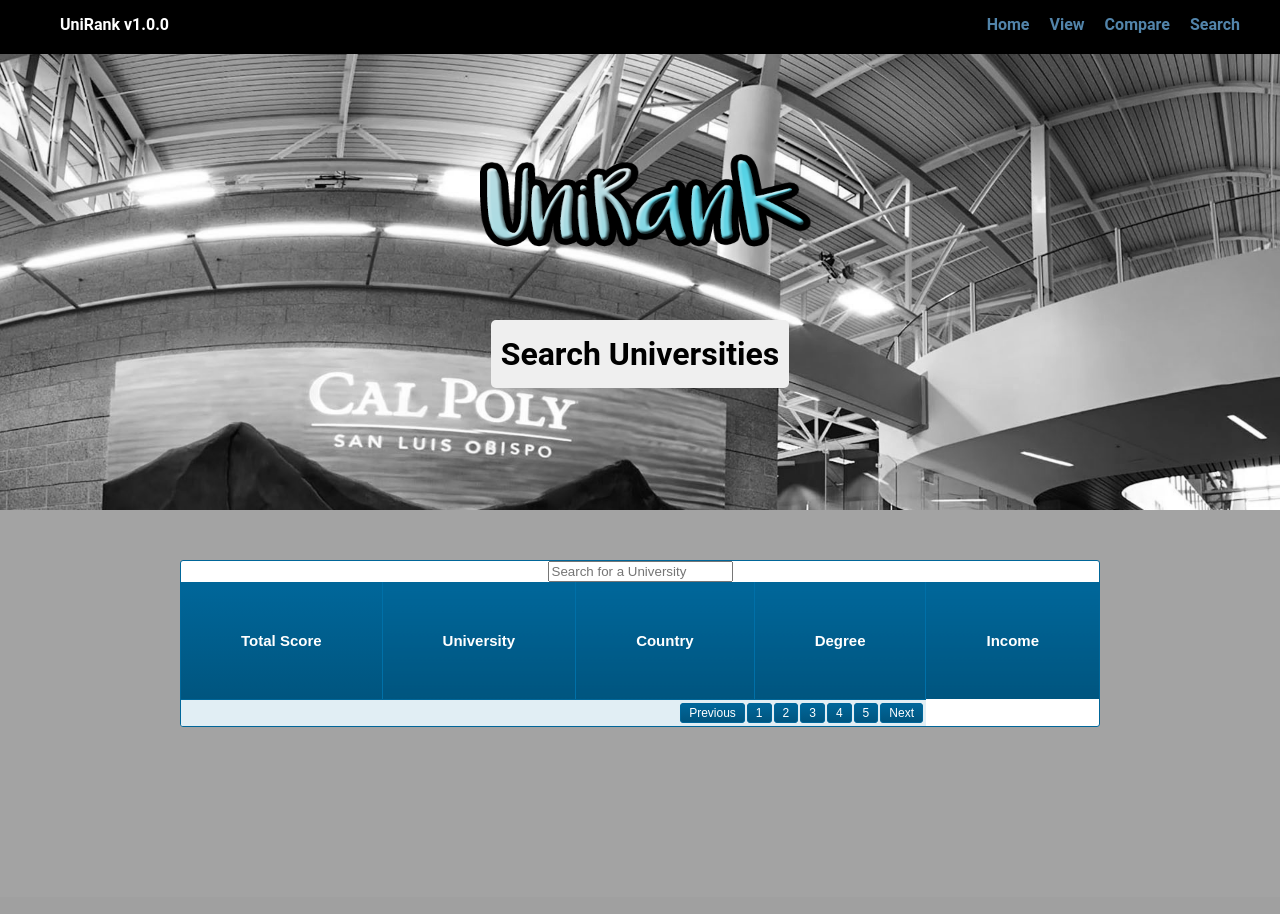
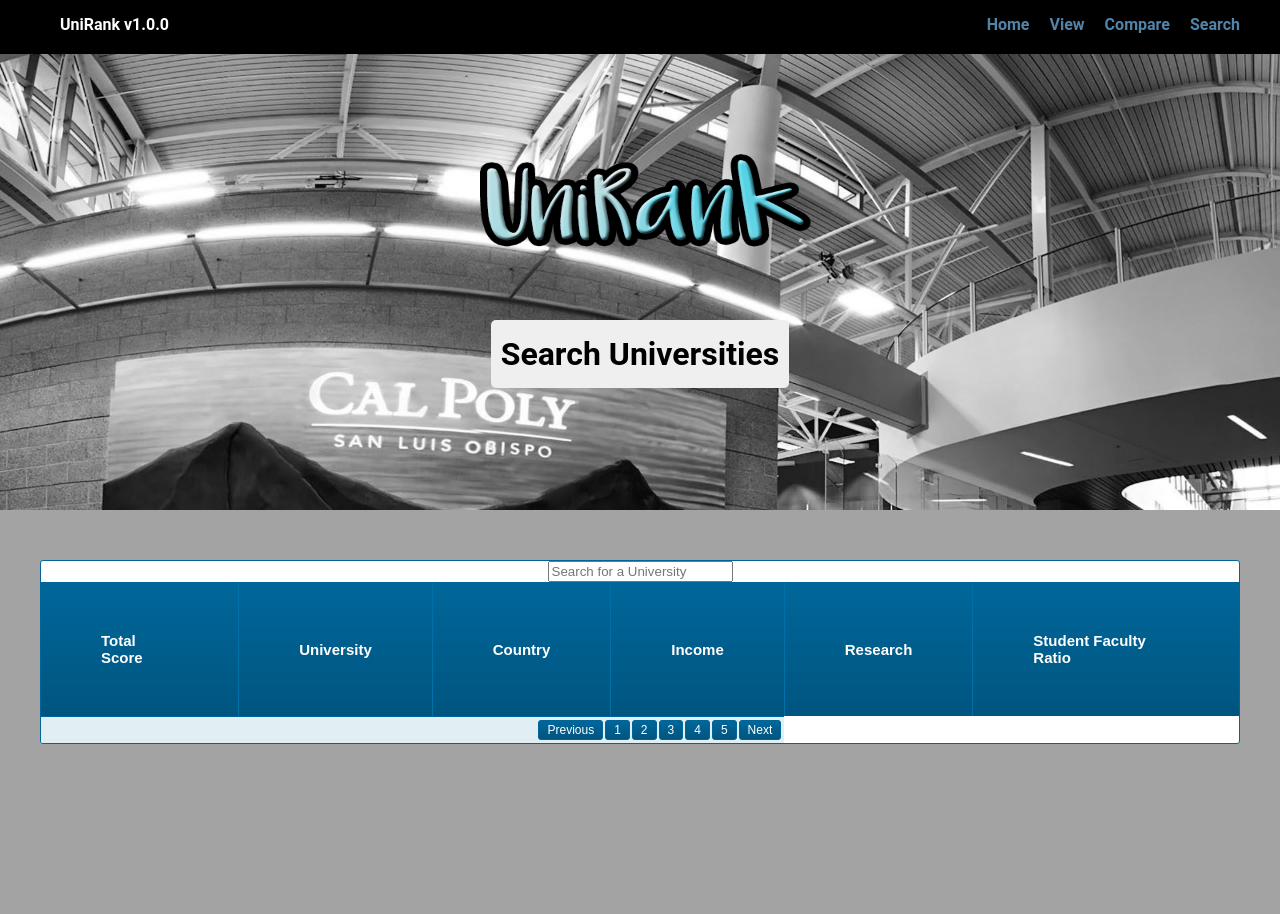
Before and after one commit to devinnicholson/CPE365-Project, a PHP site: page /search.php in a window 1280 px wide. Before the commit the page ends 727 px from the top, so only its background shows below. Run offline with PHP 8.4, Linux system fonts and the light colour scheme; data that the repository does not hold is empty.

Commit message:
Edited headers in php table
Includes info about edited query

```diff
--- a/projectPHP/search.php
+++ b/projectPHP/search.php
@@ -40,7 +40,7 @@
 
     <table class="order-table table">
 
- <thead><tr><th>Total Score</th><th>University</th><th>Country</th><th>Degree</th><th>Income</th></tr></thead>
+ <thead><tr><th>Total Score</th><th>University</th><th>Country</th><th>Income</th><th>Research</th><th>Student Faculty Ratio</th></tr></thead>
  <tfoot><tr><td colspan="4"><div id="paging"><ul><li><a href="#"><span>Previous</span></a></li><li><a href="#" class="active"><span>1</     span></a></li><li><a href="#"><span>2</span></a></li><li><a href="#"><span>3</span></a></li><li><a href="#"><span>4</span></a></li><li><a  href="#"><span>5</span></a></li><li><a href="#"><span>Next</span></a></li></ul></div></tr></tfoot>
  <tbody>
  <?php
```
